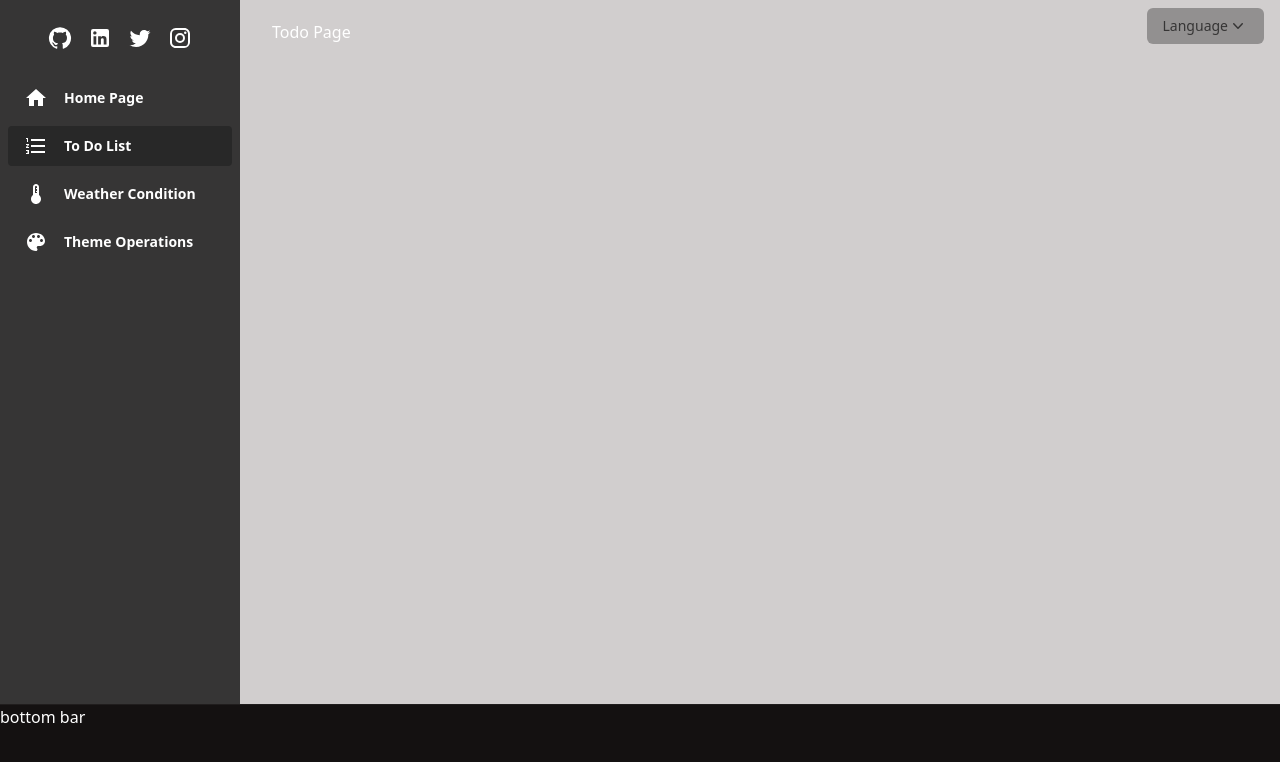
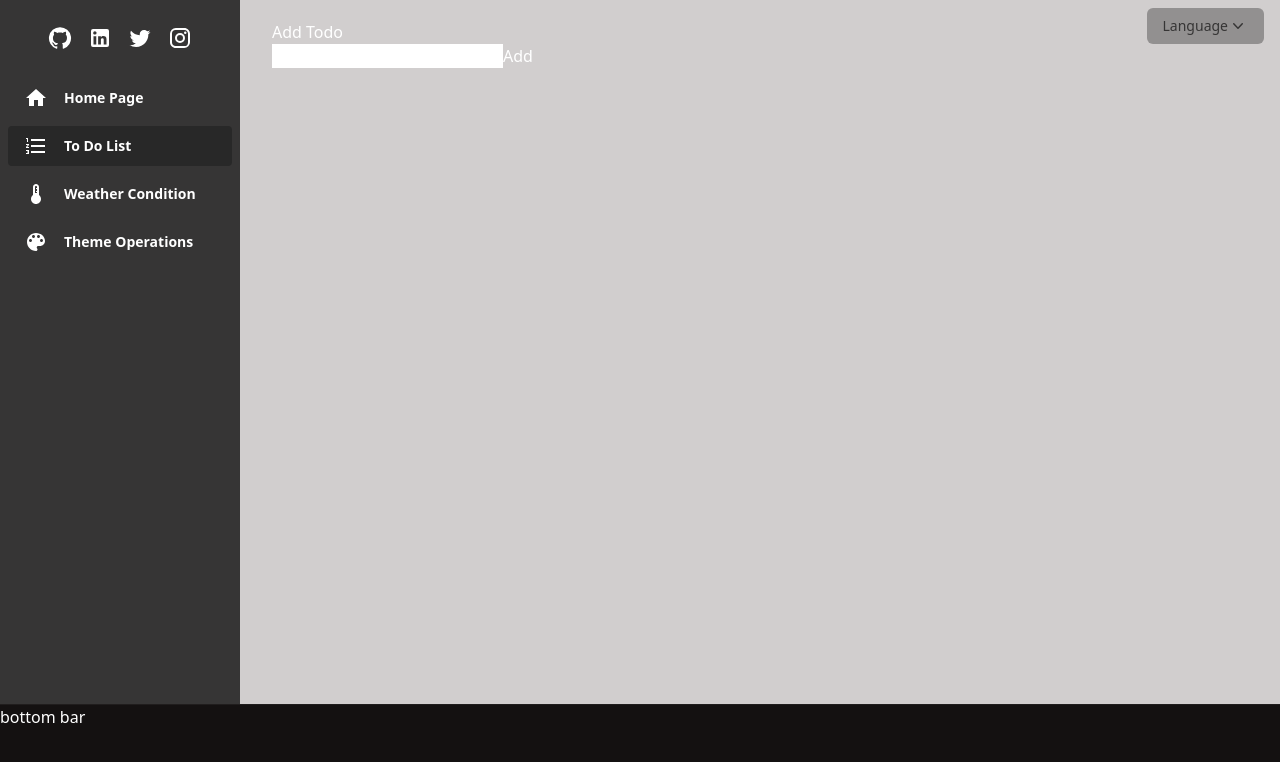
Before and after one commit to aliergul/react-milestone, a React (Create React App) app: page /todo in a window 1280 px wide. Shown: the top 762 px of the page. Built offline with nearby package versions, Linux system fonts and the light colour scheme.

Commit message:
Add To Do component

```diff
--- /dev/null
+++ b/src/pages/Todo/AddTodo.js
@@ -0,0 +1,45 @@
+import React, { useState } from "react";
+import { useDispatch } from "react-redux";
+import { addToDo } from "../../store/todoService/todoSlice";
+
+const AddTodo = () => {
+  const dispatch = useDispatch();
+  const [state, setState] = useState({
+    content: "",
+    contentError: null,
+  });
+  const handleChange = (e) => {
+    setState({
+      ...state,
+      [e.target.name]: e.target.value,
+      [`${e.target.name}Error`]: null,
+    });
+  };
+  const add = () => {
+    if (content === "") {
+      setState({ ...state, contentError: "Content must not be empty!" });
+      return;
+    }
+    dispatch(addToDo({ newContent: content }));
+    setState({ ...state, content: "" });
+  };
+  const { content, contentError } = state;
+  return (
+    <div className="">
+      <h2>Add Todo</h2>
+      <input
+        type="text"
+        value={content}
+        name="content"
+        onChange={handleChange}
+        className="text-black"
+      />
+      <button type="button" className="" onClick={add}>
+        Add
+      </button>
+      {contentError ? console.log({ contentError }) : console.log("All Good")}
+    </div>
+  );
+};
+
+export default AddTodo;
--- a/src/pages/Todo/Todo.js
+++ b/src/pages/Todo/Todo.js
@@ -1,7 +1,12 @@
 import React from "react";
+import AddTodo from "./AddTodo";
 
 function Todo() {
-  return <div>Todo Page</div>;
+  return (
+    <div>
+      <AddTodo />
+    </div>
+  );
 }
 
 export default Todo;
--- a/src/style.css
+++ b/src/style.css
@@ -1101,6 +1101,11 @@ html,
   color: rgb(54 53 53 / var(--tw-text-opacity));
 }
 
+.text-black {
+  --tw-text-opacity: 1;
+  color: rgb(0 0 0 / var(--tw-text-opacity));
+}
+
 .opacity-0 {
   opacity: 0;
 }
```
Also changed, not shown: src/pages/Todo/DeleteTodo.js (added), src/pages/Todo/EditTodo.js (added), src/pages/Todo/ListTodo.js (added).
